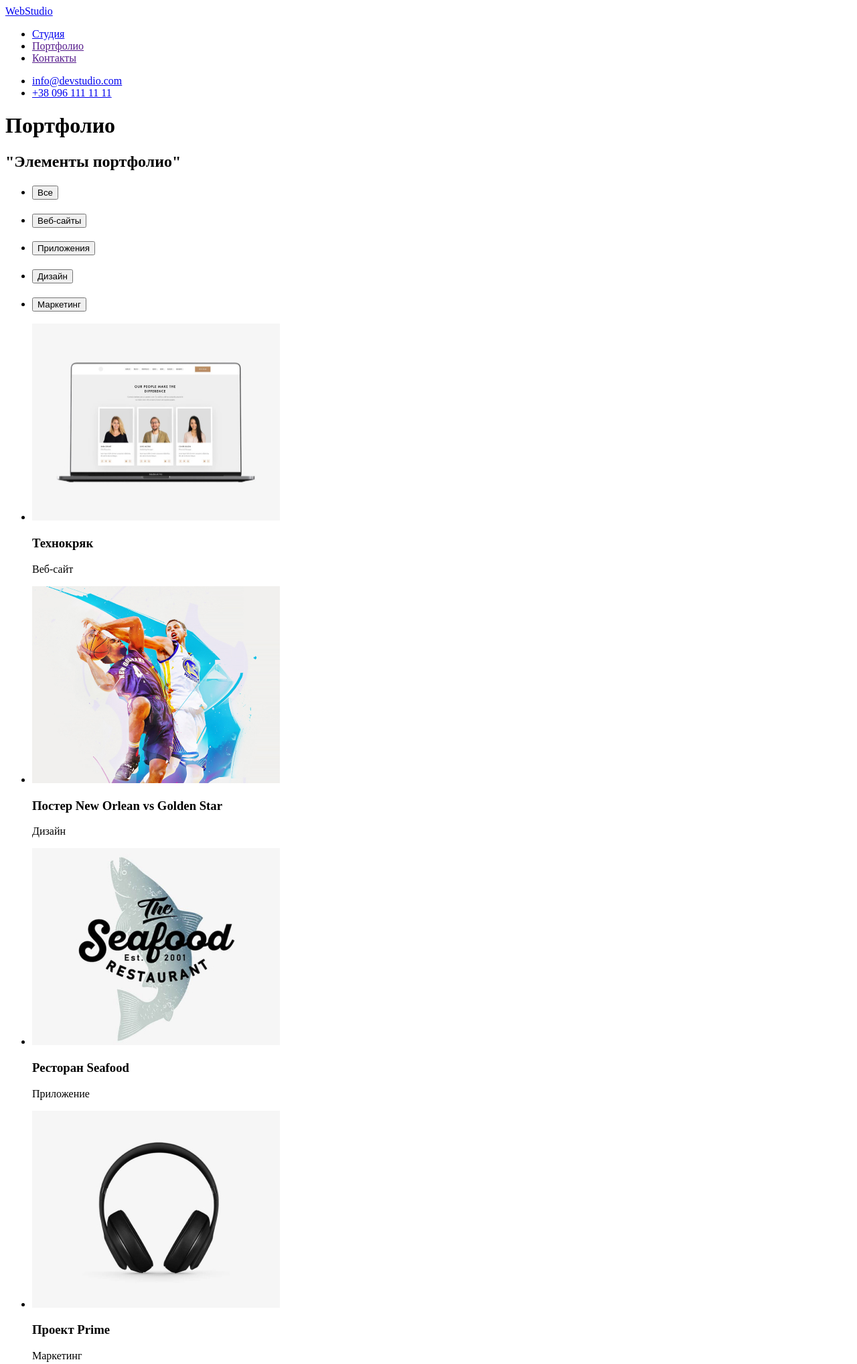
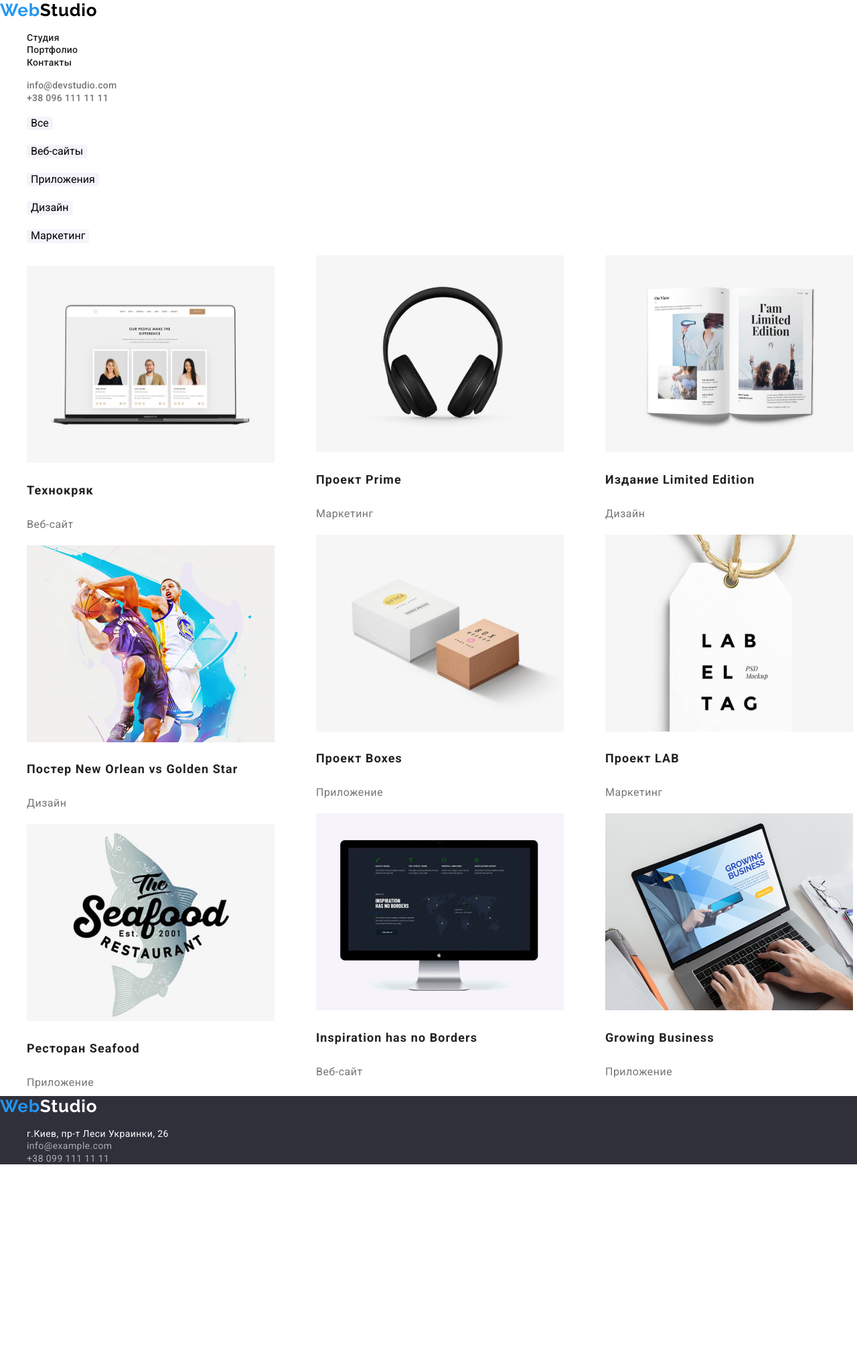
Before and after one commit to natasha-reznikova/goit-markup-hw-02, a plain HTML site: page portfolio.html in a window 1280 px wide. Shown: the top 2036 px of the page at 67% size. After the commit the page ends 1754 px from the top, so only its background shows below. Drawn offline with nearby package versions, Linux system fonts and the light colour scheme.

Commit message:
близимся к финишу

```diff
--- a/css/styles.css
+++ b/css/styles.css
@@ -1,6 +1,8 @@
 :root {
   --main-font: "Roboto", sans-serif;
   --secondary-font: "Raleway", sans-serif;
+  --main-text-color: #212121;
+  --accent-color: #2196f3;
 }
 
 .link {
@@ -17,7 +19,8 @@
 
 body {
   font-family: var(--main-font);
-color: #212121;
+   color:var(--main-text-color);
+   background-color: #fff;
 }
 
 /*           header           */
@@ -28,9 +31,8 @@ color: #212121;
   font-size: 26px;
   line-height: 1.19;
   letter-spacing: 0.03em;
-  color: #2196f3;
+  color: var(--accent-color);
 }
-
 
 
 .logo-part {
@@ -42,12 +44,12 @@ color: #212121;
   font-size: 14px;
   line-height: 1.14;
   letter-spacing: 0.02em;
-  color: #212121;
+  color: var(--main-text-color);
 }
 
 .navigation-link:hover,
 .navigation-link:focus {
-  color: #2196f3;
+  color: var(--accent-color);
 }
 
 .contact-link {
@@ -60,7 +62,7 @@ color: #212121;
 
 .contact-link:hover,
 .contact-link:focus {
-  color: #2196f3;
+  color: var(--accent-color);
 }
 
 /*           END header           */
@@ -85,10 +87,16 @@ color: #212121;
   line-height: 1.88;
   letter-spacing: 0.06em;
   color: #ffffff;
-  background: #2196f3;
+  background: var(--accent-color);
   box-shadow: 0px 4px 4px rgba(0, 0, 0, 0.15);
   border-radius: 4px;
   cursor: pointer;
+}
+
+.main-btn:hover,
+.main-btn:focus {
+  background: #188CE8;
+    cursor: pointer;
 }
 
 /*         END    hero             */
@@ -106,6 +114,7 @@ font-weight: bold;
 font-size: 36px;
 line-height: 1.17;
 letter-spacing: 0.03em;
+text-align: center;
 }
 
 .title-item-el {
@@ -114,11 +123,10 @@ font-size: 14px;
 line-height: 1.14
 letter-spacing: 0.03em;
 text-transform: uppercase;
-color: #212121;
+color: var(--main-text-color);
 }
 
 .title-item-cont {
-font-weight: normal;
 font-size: 14px;i
 line-height: 1.71;
 letter-spacing: 0.03em;
@@ -134,15 +142,18 @@ font-weight: 500;
 font-size: 16px;
 line-height: 1.19;
 letter-spacing: 0.03em;
-color: #212121;
+color: var(--main-text-color);
 }
 
 .team-item-position {
-font-weight: normal;
 font-size: 16px;
 line-height: 1.19;
 letter-spacing: 0.03em;
 color: #757575;
+}
+
+.our-team {
+  columns: 4;
 }
 
 /*           END  team             */
@@ -150,7 +161,6 @@ color: #757575;
 /*             footer             */
 
 .address-item {
-font-weight: normal;
 font-size: 14px;
 line-height: 1,71;
 letter-spacing: 0.03em;
@@ -170,8 +180,52 @@ font-weight: 700;
 line-height: 1.19;
 letter-spacing: 0.03em;
 text-align: left;
-color: #2196F3;
+color: var(--accent-color);
 }
 .logo-part-2 {
  color: #FFFFFF;
 }
+
+/*         END    footer             */
+
+/*             PORTFOLIO             */
+
+
+.buttons-item {
+background: #F5F4FA;
+border-radius: 4px;
+border: 0px;
+cursor: pointer;
+}
+
+.buttons-text {
+font-weight: 500;
+font-size: 16px;
+line-height: 1.63;
+letter-spacing: 0.03em;
+color: var(--main-text-color);
+}
+
+.buttons-item:hover,
+.buttons-item:focus {
+  background-color: var(--accent-color);
+  color: #FFFFFF;
+}
+
+
+.images-text {
+font-weight: bold;
+font-size: 18px;
+line-height: 2;
+letter-spacing: 0.06em;
+color: var(--main-text-color);
+}
+
+.kind {
+font-size: 16px;
+line-height: 1.88;
+letter-spacing: 0.03em;
+color: #757575;
+}
+
+.images {columns: 3;}
--- a/portfolio.html
+++ b/portfolio.html
@@ -5,107 +5,145 @@
     <meta http-equiv="X-UA-Compatible" content="IE=edge">
     <meta name="viewport" content="width=device-width, initial-scale=1.0">
     <title>WebStudio</title>
+    <link rel="preconnect" href="https://fonts.gstatic.com">
+    <link href="https://fonts.googleapis.com/css2?family=Raleway:wght@700&family=Roboto:wght@400;500;700;900&display=swap"
+        rel="stylesheet">
+    <link rel="stylesheet" href="https://cdnjs.cloudflare.com/ajax/libs/modern-normalize/1.0.0/modern-normalize.min.css"
+        integrity="sha512-ISS7cAi1PEhQ8jnbJpJZMd29NlhNj4AWYyLOSp2CE/CsHxTCu+r+t0D2yoJudVrd0/8fTVPUVDzY5Tvli75u/g=="
+        crossorigin="anonymous" />
+    <link rel="stylesheet" href="./css/styles.css" />
 
 </head>
 <body>
-    <header>
-        <nav>
-            <a href="/">WebStudio</a>
+    <header class="header">
+        <nav class="navigation">
+            <a class="logo link" href="/">Web<span class="logo-part">Studio</span></a>
 
-            <ul>
-                <li><a href="./index.html">Студия</a></li>
-                <li><a href="">Портфолио</a></li>
-                <li><a href="">Контакты</a></li>
+            <ul class="navigation-list list">
+                <li class="navigation-list-link">
+                    <a class="navigation-link link" href="./index.html">Студия</a>
+                </li>
+                <li class="navigation-list-link">
+                    <a class="navigation-link link" href="./portfolio.html">Портфолио</a>
+                </li>
+                <li class="navigation-list-link">
+                    <a class="navigation-link link" href="nav-list">Контакты</a>
+                </li>
             </ul>
         </nav>
 
-        <ul>
-            <li><a href="mailto:info@devstudio.com">info@devstudio.com</a></li>
-            <li><a href="tel:+380961111111">+38 096 111 11 11</a> </li>
+        <ul class="contact list">
+            <li class="contact-item">
+                <a class="contact-link link" href="mailto:info@devstudio.com">info@devstudio.com</a>
+            </li>
+            <li class="contact-item">
+                <a class="contact-link link" href="tel:+380961111111">+38 096 111 11 11</a>
+            </li>
         </ul>
-
     </header>
 
     <main>
 
-        <h1>Портфолио</h1>
+        <h1 class="title-none">Портфолио</h1>
         <section>
-        <h2>"Элементы портфолио"</h2>
-         <ul>
-               <li><h3><button type="button">Все</button></h3></li>
-               <li><h3><button type="button">Веб-сайты</button></h3></li>
-               <li><h3><button type="button">Приложения</button></h3></li>
-               <li><h3><button type="button">Дизайн</button></h3></li>
-               <li><h3><button type="button">Маркетинг</button></h3></li>
+        <h2 class="title-none">"Элементы портфолио"</h2>
+         <div class="buttons">
+           <ul class="list">
+               <li class="buttons-list-item">
+                   <h3 class="buttons-text"><button class="buttons-item" type="button">Все</button></h3>
+                </li>
+               <li class="buttons-list-item">
+                   <h3 class="buttons-text"><button class="buttons-item" type="button">Веб-сайты</button></h3>
+                </li>
+               <li class="buttons-list-item">
+                   <h3 class="buttons-text"><button class="buttons-item" type="button">Приложения</button></h3>
+                </li>
+               <li class="buttons-list-item">
+                   <h3 class="buttons-text"><button class="buttons-item" type="button">Дизайн</button></h3>
+                </li>
+               <li class="buttons-list-item">
+                   <h3 class="buttons-text"><button class="buttons-item" type="button">Маркетинг</button></h3>
+                </li>
            </ul>
+         </div>
 
-           <ul>
-               <li>
+         <div class="images">
+         <ul  class="images-list list">
+               <li class="list-images-item">
                     <img src="./images/portfolio/tehno.jpg" alt="Сайт технокряк" width="370"  height="294">
-                    <h3>Технокряк</h3>
-                    <p>Веб-сайт</p>
+                    <h3 class="images-text">Технокряк</h3>
+                    <p class="kind">Веб-сайт</p>
                </li>
-               <li>
+
+               <li class="list-images-item" >
                     <img src="./images/portfolio/orlean.jpg" alt="Баскетболисты в игре" width="370"  height="294">
-                    <h3>Постер New Orlean vs Golden Star</h3>
-                    <p>Дизайн</p>
+                    <h3 class="images-text">Постер New Orlean vs Golden Star</h3>
+                    <p class="kind">Дизайн</p>
+              </li>
+
+               <li class="list-images-item">
+                    <img src="./images/portfolio/seefood.jpg" alt="Сайт ресторана морской еды" width="370"  height="294">
+                   <h3 class="images-text">Ресторан Seafood</h3>
+                   <p class="kind">Приложение</p>
+             </li>
+
+               <li class="list-images-item">
+                 <img src="./images/portfolio/prime.jpg" alt="Стильные наушники" width="370"  height="294">
+                 <h3 class="images-text">Проект Prime</h3>
+                 <p class="kind">Маркетинг</p>
+               </li>
+
+               <li class="list-images-item">
+                 <img src="./images/portfolio/boxes.jpg" alt="Упаковочные коробки" width="370"  height="294">
+                 <h3 class="images-text">Проект Boxes</h3>
+                 <p class="kind">Приложение</p>
+               </li>
+
+               <li class="list-images-item">
+                 <img src="./images/portfolio/borders.jpg" alt="Экран с изображение карты мира" width="370"  height="294">
+                  <h3 class="images-text">Inspiration has no Borders</h3>
+                  <p class="kind">Веб-сайт</p>
 
                </li>
-               <li>
-                    <img src="./images/portfolio/seefood.jpg" alt="Сайт ресторана морской еды" width="370"  height="294">
-                   <h3>Ресторан Seafood</h3>
-                   <p>Приложение</p>
 
+               <li class="list-images-item">
+                  <img src="./images/portfolio/limited.jpg" alt="Книга в развернутом виде" width="370"  height="294">
+                  <h3 class="images-text">Издание Limited Edition</h3>
+                  <p class="kind">Дизайн</p>
                </li>
-               <li>
-                 <img src="./images/portfolio/prime.jpg" alt="Стильные наушники" width="370"  height="294">
-                 <h3>Проект Prime</h3>
-                 <p>Маркетинг</p>
+
+               <li class="list-images-item">
+                 <img src="./images/portfolio/lab.jpg" alt="Бирка с названием проекта LAB" width="370"  height="294">
+                 <h3 class="images-text">Проект LAB</h3>
+                 <p class="kind">Маркетинг</p>
                </li>
-               <li>
-                    <img src="./images/portfolio/boxes.jpg" alt="Упаковочные коробки" width="370"  height="294">
-                     <h3>Проект Boxes</h3>
-                     <p>Приложение</p>
-               </li>
-               <li>
-                      <img src="./images/portfolio/borders.jpg" alt="Экран с изображение карты мира" width="370"  height="294">
-                     <h3>Inspiration has no Borders</h3>
-                     <p>Веб-сайт</p>
-               </li>
-               <li>
-                    <img src="./images/portfolio/limited.jpg" alt="Книга в развернутом виде" width="370"  height="294">
-                    <h3>Издание Limited Edition</h3>
-                     <p>Дизайн</p>
-               </li>
-               <li>
-                    <img src="./images/portfolio/lab.jpg" alt="Бирка с названием проекта LAB" width="370"  height="294">
-                    <h3>Проект LAB</h3>
-                    <p>Маркетинг</p>
-               </li>
-               <li>
-                    <img src="./images/portfolio/business.jpg" alt="Работа за ноутбуком" width="370"  height="294">
-                     <h3>Growing Business</h3>
-                    <p>Приложение</p>
+
+               <li class="list-images-item">
+                  <img src="./images/portfolio/business.jpg" alt="Работа за ноутбуком" width="370"  height="294">
+                  <h3 class="images-text">Growing Business</h3>
+                  <p class="kind">Приложение</p>
                </li>
            </ul>
+        </div>
         </section>
     </main>
 
     <!--Футер-->
-    <footer>
-        <a href="">WebStudio</a>
-        <address>
-            <ul>
-                <li>
-                    <a href="https://goo.gl/maps/GovJGKpDvsFY9mse7" target='_blank' rel="noopener norefferer">г.Киев,
-                        пр-т Леси Украинки,
-                        26</a>
+    <footer class="footer">
+        <a class="logo link" href="">Web<span class="logo-part-2">Studio</span></a>
+        <address class="address">
+            <ul class="list">
+                <li class="address-list">
+                    <a class="address-item link" href="https://goo.gl/maps/GovJGKpDvsFY9mse7" target='_blank'
+                        rel="noopener norefferer"><span class="address-city">г.Киев,
+                            пр-т Леси Украинки,
+                            26</span></a>
                 </li>
-                <li>
-                    <a href="mailto:info@example.com">info@example.com</a>
+                <li class="address-list">
+                    <a class=" address-item link" href="mailto:info@example.com">info@example.com</a>
                 </li>
-                <li>
-                    <a href="tel:+380991111111">+38 099 111 11 11</a>
+                <li class="address-list">
+                    <a class="address-item link" href="tel:+380991111111">+38 099 111 11 11</a>
                 </li>
             </ul>
         </address>
```
Also changed, not shown: index.html (+6 -5 lines).
